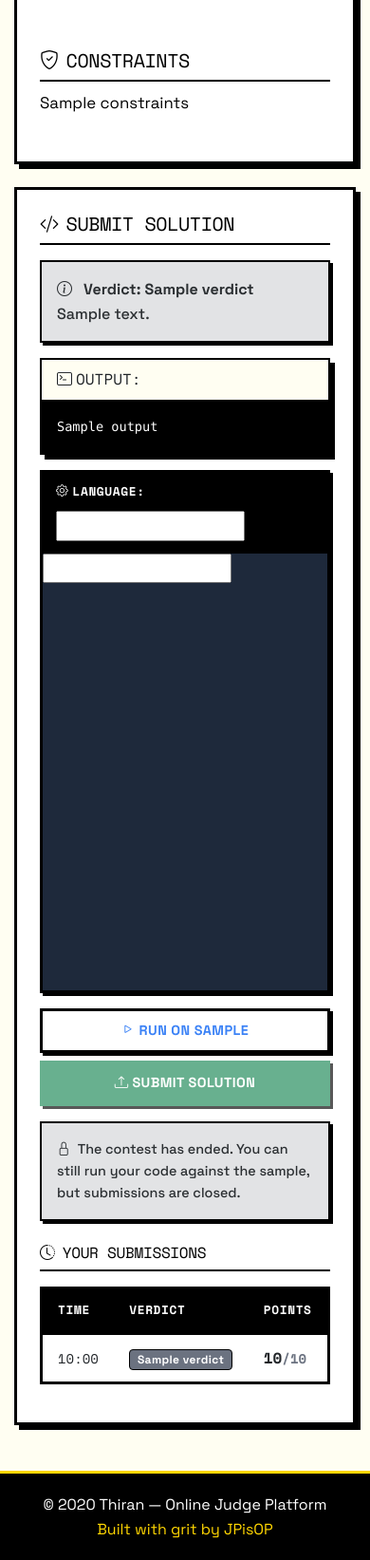
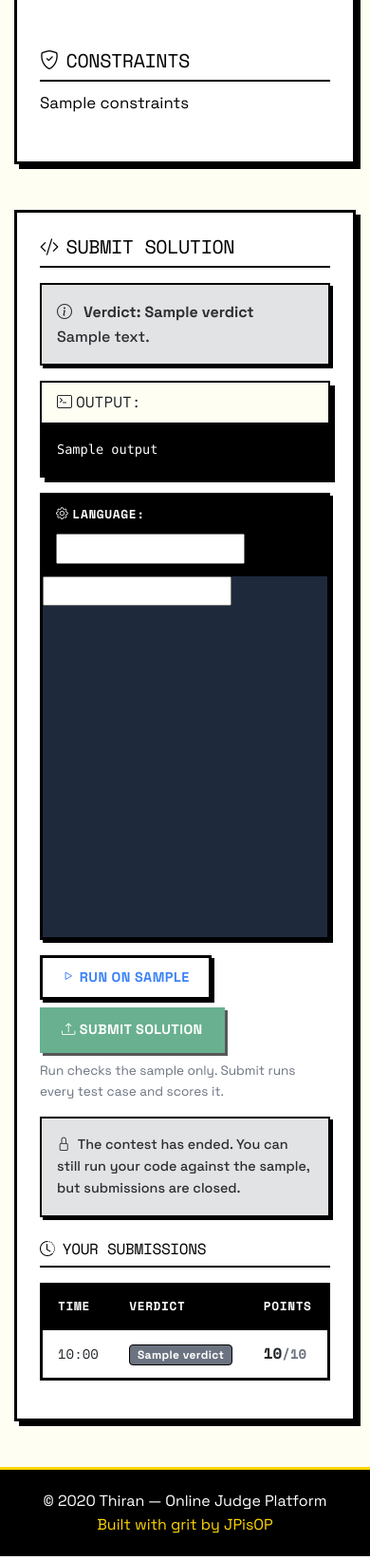
Before and after one commit to JPisOP007/online-judge, a Django app: template templates/core/contest_problem_detail.html in a window 390 px wide. Shown: the part 1025-2668 px from the top of the page at 95% size. Run offline with Django 3.2, Linux system fonts and the light colour scheme; the template is opened without the code that fills it: most values are stand-ins (such as "Sample title", 1, 10 or a date in 2020); form fields are guessed from the names that the template uses.

Commit message:
refactor(contests): give the editor the full page width
The editor was squeezed into the submission sidebar, about 470px at 1280 and
narrower still on a laptop - enough that ordinary competitive-programming
lines wrapped. Drop the two-column split: the statement spans the page, and
the editor sits full width beneath it, the way the practice problem page is
laid out.

The editor is now roughly 1040px at 1440 and 520px tall (380px on a phone).
Run and Submit sit side by side under it with a note on what each does,
rather than stacked full-width buttons, and the statement prose is capped at
78 characters a line so the wider card does not turn it into one long
measure.

Checked at 1440 and at phone width: no horizontal scroll at either, and Run
still round-trips the editor's contents to the judge.

Co-Authored-By: Claude Opus 5 <noreply@anthropic.com>

```diff
--- a/templates/core/contest_problem_detail.html
+++ b/templates/core/contest_problem_detail.html
@@ -45,7 +45,7 @@
   </div>
 
   <!-- Problem Content -->
-  <div class="col-lg-7">
+  <div class="col-12 mb-4">
     <div class="card-section">
       <div class="d-flex justify-content-between align-items-start mb-4">
         <div>
@@ -105,8 +105,8 @@
   </div>
 
   <!-- Submission Panel -->
-  <div class="col-lg-5">
-    <div class="card-section sticky-top" style="top: 20px;">
+  <div class="col-12">
+    <div class="card-section">
       <h5 class="mb-3" style="font-family: var(--font-heading); text-transform: uppercase; border-bottom: 2px solid var(--border); padding-bottom: 8px;">
         <i class="bi bi-code-slash me-2"></i>Submit Solution
       </h5>
@@ -207,7 +207,7 @@
           </div>
         </div>
 
-        <div class="d-grid gap-2 mb-3">
+        <div class="d-flex gap-2 flex-wrap mb-3">
           <button type="button" class="btn btn-outline-primary" id="run-btn">
             <i class="bi bi-play me-1"></i>Run on Sample
           </button>
@@ -215,6 +215,9 @@
                   {% if not contest.is_running %}disabled title="This contest is not accepting submissions"{% endif %}>
            <i class="bi bi-upload me-1"></i>Submit Solution
           </button>
+          <span class="ms-auto align-self-center" style="color: var(--muted); font-size: 0.85rem;">
+            Run checks the sample only. Submit runs every test case and scores it.
+          </span>
         </div>
 
         {% if not contest.is_running %}
@@ -231,7 +234,7 @@
         <h6 class="mb-3" style="font-family: var(--font-heading); text-transform: uppercase; border-bottom: 2px solid var(--border); padding-bottom: 8px;">
           <i class="bi bi-clock-history me-2"></i>Your Submissions
         </h6>
-        <div class="table-responsive">
+        <div class="table-responsive" style="max-width: 520px;">
           <table class="table table-sm">
             <thead>
               <tr style="border-bottom: 2px solid var(--border);">
@@ -280,10 +283,12 @@
 <link rel="stylesheet" href="https://cdnjs.cloudflare.com/ajax/libs/codemirror/5.65.16/codemirror.min.css">
 <link rel="stylesheet" href="https://cdnjs.cloudflare.com/ajax/libs/codemirror/5.65.16/theme/material-darker.min.css">
 <style>
-  .problem-content { line-height: 1.7; font-size: 1.05rem; }
-  .sticky-top { position: sticky; z-index: 1020; }
-  @media (max-width: 991.98px) {
-    .sticky-top { position: static; }
+  /* The statement card spans the page now, but prose is easier to read at a
+     fixed measure than at 1200px. */
+  .problem-content {
+    line-height: 1.7;
+    font-size: 1.05rem;
+    max-width: 78ch;
   }
 
   .editor-container {
@@ -338,8 +343,12 @@
   }
 
   .editor-wrapper {
-    height: 460px;
+    height: 520px;
     background: #1e293b;
+  }
+
+  @media (max-width: 767.98px) {
+    .editor-wrapper { height: 380px; }
   }
 
   @media (max-width: 575.98px) {
```
